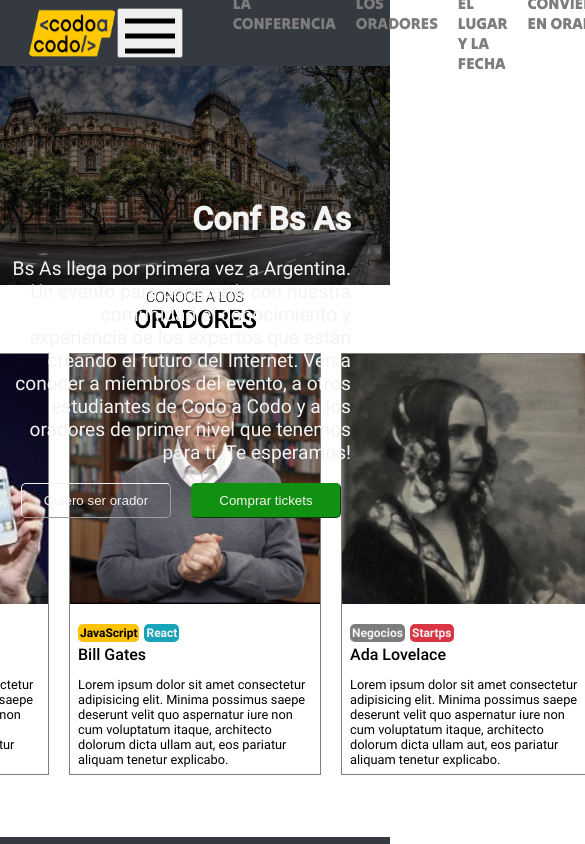
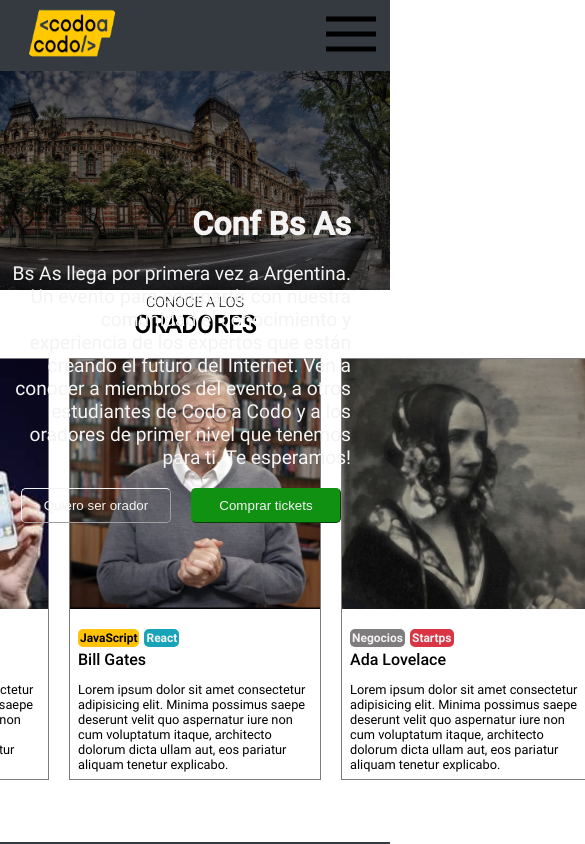
Before and after one commit to MakoskiVictor/CodoACodoIntegrador, an Angular app: page / in a window 390 px wide. Shown: the top 844 px of the page, 585 px wide, since content can reach past the window. Built offline with nearby package versions, Linux system fonts and the light colour scheme.

Commit message:
add responsive styles

```diff
--- a/src/app/modules/shared/components/navbar/navbar.component.scss
+++ b/src/app/modules/shared/components/navbar/navbar.component.scss
@@ -2,8 +2,8 @@
   display: flex;
   background-color: var(--color-darkGray);
   padding: 0.5rem;
-  max-height: 50px;
   justify-content: space-between;
+  flex-wrap: wrap;
 }
 
 .left {
@@ -34,6 +34,18 @@
   }
 }
 
+button {
+  display: none;
+  background-color: var(--color-darkGray);
+  color: white;
+  border: none;
+  cursor: pointer;
+
+  &:hover {
+    background-color: rgb(61, 66, 72);
+  }
+}
+
 .linksContainer {
   align-self: center;
   justify-content: space-between;
@@ -51,11 +63,36 @@
 }
 }
 
-@media (max-width: 768px) {
+@media (max-width: 1190px) {
   .conference {
     display: none;
     p {
       display: none;
     }
   }
+  .linksContainer {
+    display: none;
+    width: 100%;
+    background-color: var(--color-darkGray);
+    flex-flow: column nowrap;
+    justify-content: center;
+    align-items: center;
+
+    &--active {
+      display: flex;
+    }
+
+    ul {
+      flex-direction: column;
+
+      li {
+        margin: .5em 0;
+      }
+    }
+  }
+
+
+  button {
+    display: block;
+  }
 }
```
